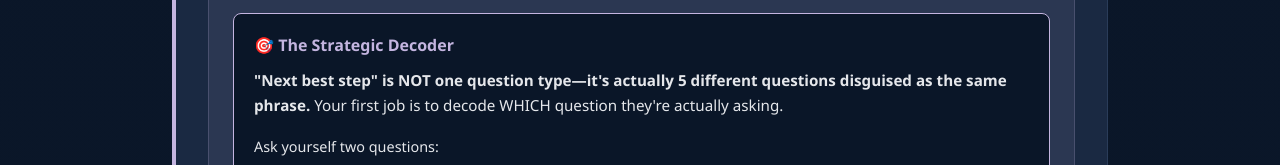
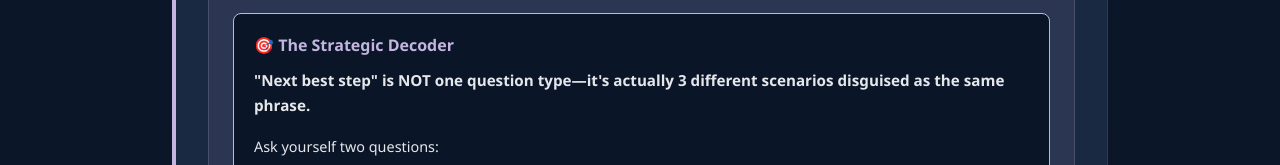
Before and after one commit to rheumify/rheumify-website, a Next.js app: page /question-analysis/question-types in a window 1280 px wide. Shown: the part 505-670 px from the top of the page. Built offline with nearby package versions, Linux system fonts and the light colour scheme.

Commit message:
Update description of 'Next best step' scenarios

```diff
--- a/app/question-analysis/question-types/page.js
+++ b/app/question-analysis/question-types/page.js
@@ -46,8 +46,7 @@ export default function QuestionTypesPage() {
               🎯 The Strategic Decoder
             </h4>
             <p style={{ marginBottom: '1rem', lineHeight: '1.7', fontSize: '0.95rem' }}>
-              <strong>"Next best step" is NOT one question type—it's actually 5 different questions disguised as the same phrase.</strong> Your first job is to decode WHICH question they're actually asking.
-            </p>
+              <strong>"Next best step" is NOT one question type—it's actually 3 different scenarios disguised as the same phrase.</strong>            </p>
             <p style={{ marginBottom: '0.75rem', fontSize: '0.9rem', fontWeight: '500' }}>Ask yourself two questions:</p>
             <ul style={{ listStyle: 'disc', paddingLeft: '1.5rem', marginBottom: '0', lineHeight: '1.8', fontSize: '0.9rem' }}>
               <li><strong>Is the patient stable or unstable?</strong> (If unstable → stabilize first)</li>
```
